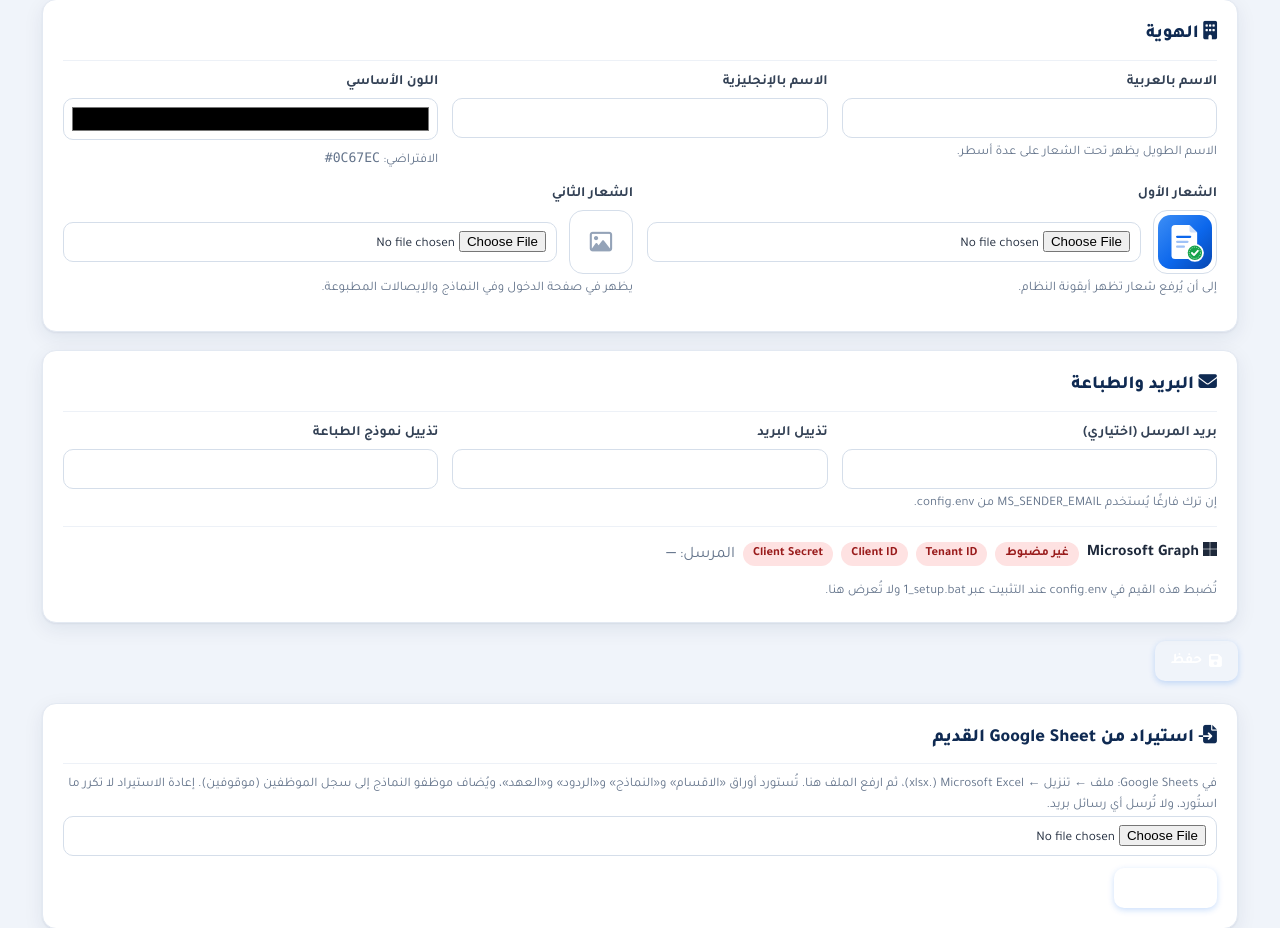
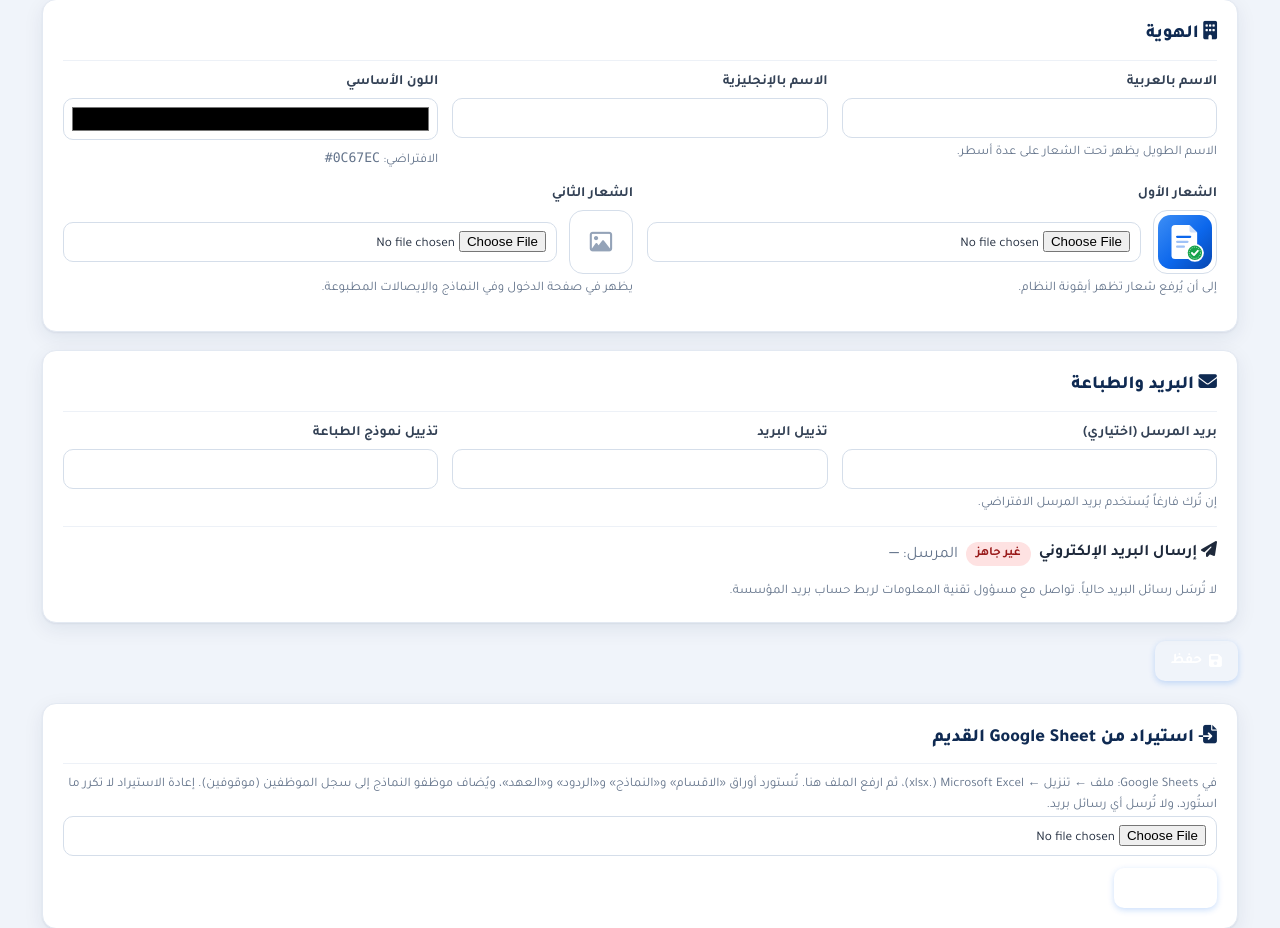
Before and after one commit to AcsVe/Clearance, a Python web app: template templates/admin/settings.html in a window 1280 px wide. Shown: the part 73-1001 px from the top of the page. Run offline with Jinja, Linux system fonts and the light colour scheme; the template is opened without the code that fills it, so the values that code supplies are empty.

Commit message:
Mail settings card: plain status, no technical setup hints
The card now shows only whether email sending is ready and the sender, with a
plain note to contact IT when it is not; the .env / config.env / setup script
names and the Graph key badges are gone from the interface.

Co-Authored-By: Claude Opus 5.5 <noreply@anthropic.com>
Claude-Session: https://claude.ai/code/session_01RQTqdggYPGPcyQqbJz9afR

```diff
--- a/templates/admin/settings.html
+++ b/templates/admin/settings.html
@@ -27,18 +27,15 @@
   <div class="card"><h2><i class="fa-solid fa-envelope" aria-hidden="true"></i> البريد والطباعة</h2>
   <div class="row">
     <div><label>بريد المرسل (اختياري)</label><input type="email" name="mail_sender" value="{{ t.mail_sender or '' }}" dir="ltr">
-      <p class="hint">إن ترك فارغًا يُستخدم MS_SENDER_EMAIL من config.env.</p></div>
+      <p class="hint">إن تُرك فارغاً يُستخدم بريد المرسل الافتراضي.</p></div>
     <div><label>تذييل البريد</label><input type="text" name="email_footer" value="{{ t.email_footer or '' }}"></div>
     <div><label>تذييل نموذج الطباعة</label><input type="text" name="form_footer" value="{{ t.form_footer or '' }}"></div>
   </div>
   <div class="graph-status">
-    <b><i class="fa-brands fa-microsoft" aria-hidden="true"></i> Microsoft Graph</b>
-    {% if graph.ready %}<span class="badge ok">مضبوط</span>{% else %}<span class="badge bad">غير مضبوط</span>{% endif %}
-    <span class="badge {{ 'ok' if graph.tenant else 'bad' }}">Tenant ID</span>
-    <span class="badge {{ 'ok' if graph.client else 'bad' }}">Client ID</span>
-    <span class="badge {{ 'ok' if graph.secret else 'bad' }}">Client Secret</span>
+    <b><i class="fa-solid fa-paper-plane" aria-hidden="true"></i> إرسال البريد الإلكتروني</b>
+    {% if graph.ready %}<span class="badge ok">جاهز</span>{% else %}<span class="badge bad">غير جاهز</span>{% endif %}
     <span class="muted">المرسل: <span class="mono">{{ graph.sender or '—' }}</span></span>
-    <p class="hint">تُضبط هذه القيم في <bdi dir="ltr">config.env</bdi> عند التثبيت عبر <bdi dir="ltr">1_setup.bat</bdi> ولا تُعرض هنا.</p>
+    {% if not graph.ready %}<p class="hint">لا تُرسَل رسائل البريد حالياً. تواصل مع مسؤول تقنية المعلومات لربط حساب بريد المؤسسة.</p>{% endif %}
   </div></div>
   <p style="margin-bottom:22px"><button class="btn" type="submit"><i class="fa-solid fa-floppy-disk" aria-hidden="true"></i> حفظ</button></p>
 </form>
```
Also changed, not shown: tests/test_bulk.py (+1 -1 lines).
